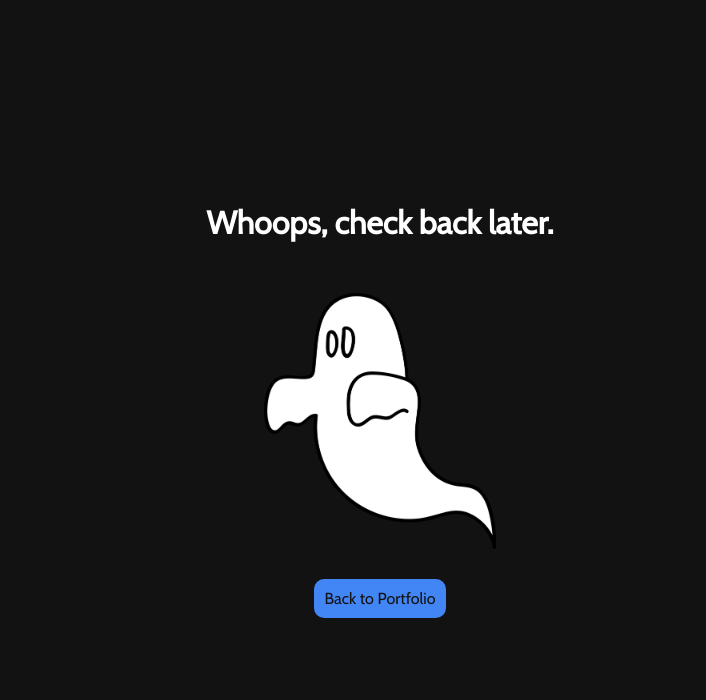
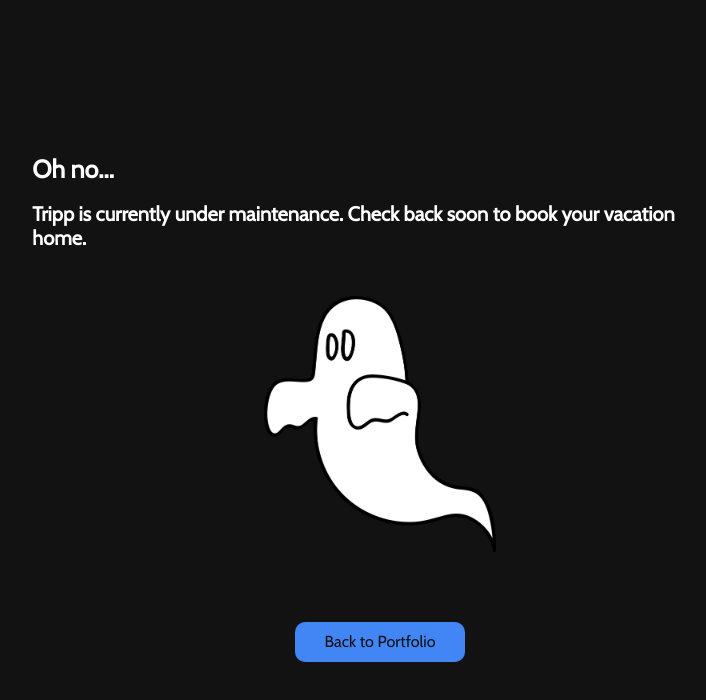
Before and after one commit to Gage-Dev/Tripp, a plain HTML site: page index.html in a window 1280 px wide. Shown: the whole page, without its empty margins (260-966 px from the left). Drawn offline with nearby package versions, Linux system fonts and the light colour scheme.

Commit message:
error message update

```diff
--- a/index.css
+++ b/index.css
@@ -13,13 +13,24 @@
 
   h1 {
     color: #fff;
-}
+    font-size: 25px;
+    width: 60%;
+    text-align: left;
+    margin-bottom: 1px;
+  }
+
+  h2 {
+    color: #fff;
+    font-size: 20px;
+    width: 60%;
+    text-align: left;
+  }
 
   .ghost {
     width: 20%;
     margin-top: 30px;
     margin-bottom: 30px;
-}
+  }
 
   .container {
     text-align: center;
@@ -31,6 +42,9 @@
   .button {
     background-color: #fff;
     color:rgb(18, 18, 18);
+    margin-top: 40px;
+    width: 150px;
+    height: 20px;
     padding: 10px;
     border-radius: 10px;
     text-decoration: none;
--- a/index.html
+++ b/index.html
@@ -9,7 +9,8 @@
 </head>
 <body>
     <div class="container">
-        <h1>Whoops, check back later.</h1>
+        <h1>Oh no...</h1>
+        <h2>Tripp is currently under maintenance. Check back soon to book your vacation home.</h2>
         <img class="ghost" src="/Assets/ghosts-1775548_1280.png">
         <a class="button" href="https://gagebc.netlify.app">Back to Portfolio</a>
     </div>
```
